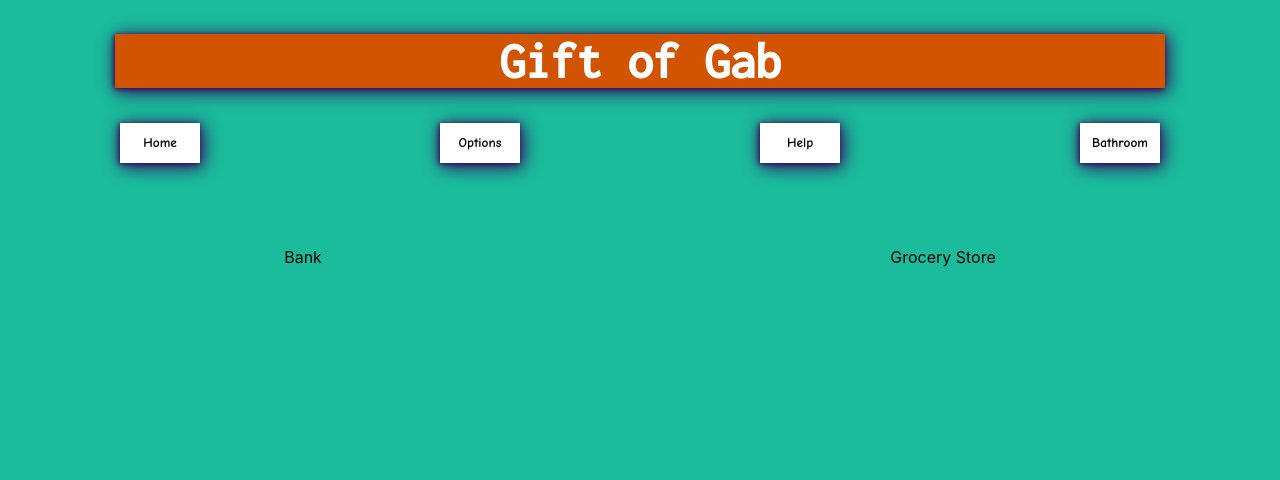
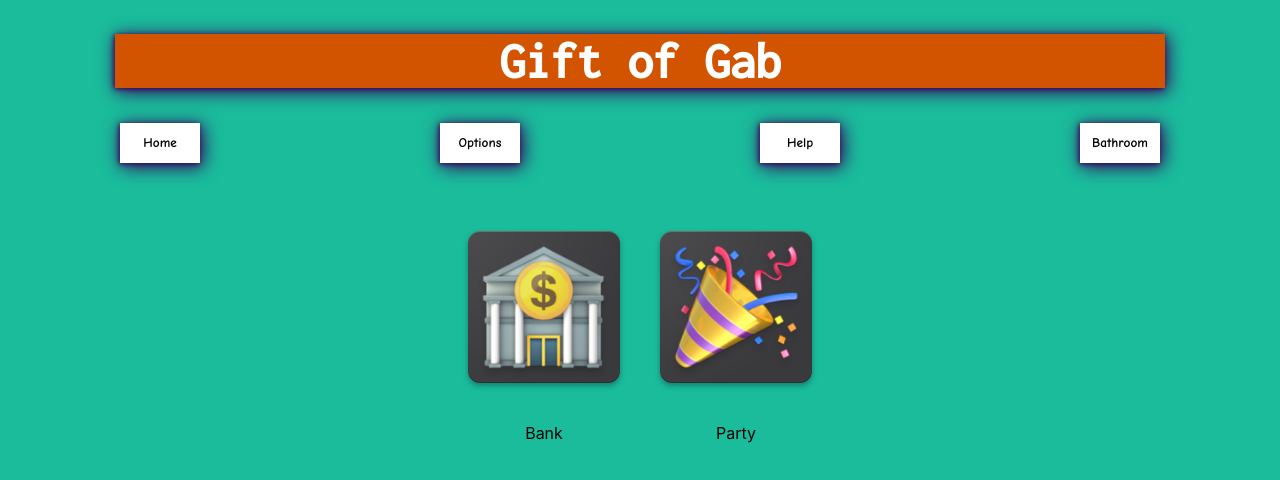
Before and after one commit to GiftOfGab1/FE-dynavox, a React (Create React App) app: page / in a window 1280 px wide. Shown: the top 480 px of the page. Built offline with nearby package versions, Linux system fonts and the light colour scheme; no server answers.

Commit message:
add bank icon and party icon

```diff
--- a/src/Components/MainPage/MainPage.css
+++ b/src/Components/MainPage/MainPage.css
@@ -5,3 +5,11 @@
     margin-top: 3em;
     width: 100%;
 }
+
+.glass {
+  backdrop-filter: blur(200px);
+  backdrop-filter: drop-shadow(4px 4px 10px black);
+  display: flex;
+  justify-content: space-around;
+  align-content: space-around;
+}
--- a/src/Components/MainPage/MainPage.js
+++ b/src/Components/MainPage/MainPage.js
@@ -2,15 +2,24 @@ import React from 'react'
 import { Link } from 'react-router-dom'
 import SubCategory from '../SubCategory/subCategory'
 import './MainPage.css';
-
+import bankImage from '../../Assets/SocialSettings/bank.png'
+import partyImage from '../../Assets/SocialSettings/party.png'
 
 function MainPage() {
 return (
     <section className='main-page-container'>
+      <div className='glass'>
         <Link to="/phrases-page" style={{ textDecoration: 'none', color: 'inherit' }}>
-            <SubCategory categoryName={'Bank'}/>
+            <SubCategory
+              categoryName={'Bank'}
+              img={bankImage}
+            />
         </Link>
-        <SubCategory categoryName={'Grocery Store'}/>
+        <SubCategory
+          categoryName={'Party'}
+          img={partyImage}
+        />
+      </div>
     </section>
 )
 }
--- a/src/Components/SubCategory/subCategory.js
+++ b/src/Components/SubCategory/subCategory.js
@@ -3,10 +3,10 @@ import './subCategory.css';
 
 
 function SubCategory(props) {
-    const { categoryName } = props
+    const { categoryName, img } = props
     return(
         <section className='sub-category-container'>
-            <img className='sub-category-image' src='' alt=''/>
+            <img className='sub-category-image' src={img} alt=''/>
             <p>{ categoryName }</p>
         </section>
     )
```
